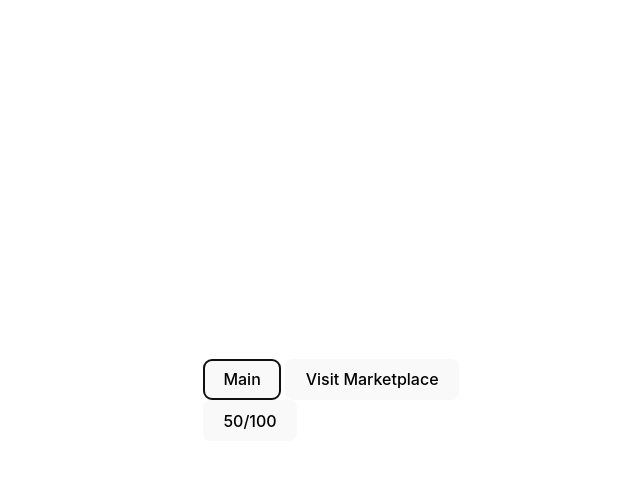
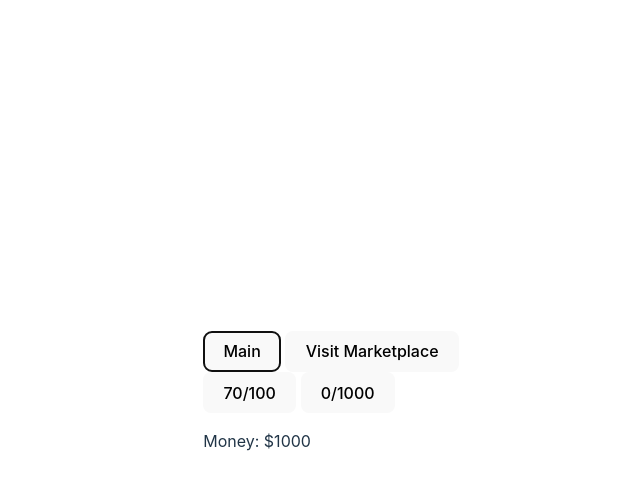
Before and after one commit to Khemio/incermental-game, a website built with Vite: page index.html in a window 1280 px wide. Both pictures are taken after a click on the button "Main". Shown: the whole page, without its empty margins (309-949 px from the left). Built offline with nearby package versions, Linux system fonts and the light colour scheme.

Commit message:
basic functions done

```diff
--- a/index.html
+++ b/index.html
@@ -13,30 +13,18 @@
 
       <div class="menus">
         <div class="main">
-          <button id="star1">0%</button>
-          <button id="mine" class="hidden">Mine Stone</button>
+          <button id="star1">0/100</button>
+          <button id="star2">0/1000</button>
         </div>
         <div class="marketplace hidden">
 
           <div class="sellButtons">
-            <!-- <div class="logs">
-              <button id="sell1" class="hidden">Sell [1] log</button>
-              <button id="sell10" class="hidden">Sell [10] logs</button>
-              <button id="sellAll" class="hidden">Sell All logs</button>
-            </div> -->
-            <!-- <div class="stones">
-              <button id="sellStones1" class="hidden">Sell [1] stone</button>
-              <button id="sellStones10" class="hidden">Sell [10] stones</button>
-              <button id="sellStonesAll" class="hidden">Sell All stones</button>
-            </div>
-          </div> -->
-
           <div class="upgrades">
-            <button id="autoChopper">Buy [1] Auto Chopper ($100)</button>
+            <button id="star1Boost">Buy Star 1 Boost ($50)</button>
+            <button id="star2Boost">Buy Star 2 Boost ($100)</button>
           </div>
 
           <div class="items">
-            <button id="buyPickaxe">Buy [1] Pickaxe ($50)</button>
           </div>
 
         </div>
@@ -46,9 +34,6 @@
 
       <div class="inventory">
         <p id="money">Money: $0</p>
-        <!-- <p id="logs">You own 0 logs</p>
-        <p id="stones">You own 0 stones</p>
-        <p id="pickaxes">You own 0 pickaxes</p> -->
       </div>
     </div>
     <script type="module" src="/main.js"></script>
--- a/main.js
+++ b/main.js
@@ -1,72 +1,84 @@
 import './style.css'
 
 const star1Btn = document.querySelector('#star1');
-const mineBtn = document.querySelector('#mine');
+const star2Btn = document.querySelector('#star2');
 const visitBtn = document.querySelector('#visit');
 const mainBtn = document.querySelector('#visitMain');
 
-const buyAutoChopBtn = document.querySelector('#autoChopper');
-const buyPickaxeBtn = document.querySelector('#buyPickaxe');
+const star1BoostBtn = document.querySelector('#star1Boost');
+const star2BoostBtn = document.querySelector('#star2Boost');
 
 const menus = Array.from(document.querySelector('.menus').children);
 
 let star1Power = 0;
 let star1Limit = 100;
 let star1Gain = 10;
-let stones = 0;
-let money = 0;
-let pickaxes = 0;
-let logsPlus = 1;
-let stonePlus = 1;
-let autoLogPlus = 0;
-let autoLogPrice = 100;
-let pickaxePrice = 50;
+let star2Power = 0;
+let star2Limit = 1000;
+let star2Gain = 150;
+
+let money = 1000;
+let star1Boosts = 0;
+let star1BoostPower = 300;
+let star1BoostPrice = 50;
+
+let star2Boosts = 0;
+let star2BoostPower = 50;
+let star2BoostPrice = 100;
 let star1Price = 1;
-let stonePrice = 5;
+let star2Price = 5;
+
 let curMenu;
+let curIntervalId;
 
-star1Btn.addEventListener('click', chop);
-mineBtn.addEventListener('click', mine);
+// star1Btn.addEventListener('click', chop);
+star2Btn.addEventListener('click', powerStar2);
 visitBtn.addEventListener('click', visitMarket);
 mainBtn.addEventListener('click', visitMain);
-buyAutoChopBtn.addEventListener('click', buyAutoChop);
-buyPickaxeBtn.addEventListener('click', buyPickaxe);
+star1BoostBtn.addEventListener('click', buyStar1Boost);
+star2BoostBtn.addEventListener('click', buyStar2Boost);
 
+curIntervalId = startInterval();
+
+function startInterval(time = 1000) {
     setInterval(() => {
         star1Power += star1Gain;
-    if (star1Power === star1Limit) {
-        star1Power = 0;
+        if (star1Power >= star1Limit) {
+            star1Power = star1Power - star1Limit;
             money += star1Price;
         }
         changeInventory();
         changeMarket();
 
         star1Btn.innerHTML = `${star1Power}/${star1Limit}`;
-}, 500);
+    }, time);
+}
 
-
-// function update() {
-//     star1Btn.innerHTML = `${(star1Power + star1Gain)/60}/${star1Limit}`;
-//     // console.log(star1Power);
-//     requestAnimationFrame(update);
-// }
-
-// update();
-
-function chop() {
-    logs += logsPlus;
+function powerStar1() {
+    star1Power += star1Gain;
+        if (star1Power >= star1Limit) {
+            star1Power = star1Power - star1Limit;
+            money += star1Price;
+        }
         changeInventory();
         changeMarket();
 }
 
-function mine() {
-    stones += stonePlus;
+function powerStar2() {
+    star2Power += star2Gain + star2BoostPower * star2Boosts;
+    if (star2Power >= star2Limit) {
+        star2Power = star2Power - star2Limit;
+        money += star2Price;
+    }
     changeInventory();
     changeMarket();
+
+    star2Btn.innerHTML = `${star2Power}/${star2Limit}`;
 }
 
 function changeInventory() {
     document.querySelector('#money').innerHTML = `Money: $${money}`;
+    console.log('inventory')
 }
 
 function visitMarket() {
@@ -80,51 +92,39 @@ function visitMain() {
 function switchMenu(curMenu) {
     menus.forEach(menu => {
         if (!menu.classList.contains('hidden')) menu.classList.add('hidden');
-        if (menu.classList.contains(curMenu)) menu.classList.remove('hidden');
+        if (menu.classList.contains(curMenu) || menu.classList.contains('inventory')) menu.classList.remove('hidden');
     })
 }
 
 function changeMarket() {
-    if (money >= 100) {
-        buyAutoChopBtn.classList.remove('hidden');
+    if (money >= 50) {
+        star1BoostBtn.classList.remove('hidden');
     }
     else {
-        buyAutoChopBtn.classList.add('hidden');
+        star1BoostBtn.classList.add('hidden');
     }
 
-    if (money >= 50) {
-        buyPickaxeBtn.classList.remove('hidden');
+    if (money >= 100) {
+        star2BoostBtn.classList.remove('hidden');
     }
     else {
-        buyPickaxeBtn.classList.add('hidden');
+        star2BoostBtn.classList.add('hidden');
     }
 }
 
-// function sellLogs(logQt = logs) {
-//     logs -= logQt;
-//     money += logQt * logPrice;
-//     changeInventory();
-//     changeMarket();
-// }
+function buyStar1Boost() {
+    star1Boosts++;
+    money -= star1BoostPrice;
+    changeInventory();
+    changeMarket();
 
-// function sellStones(stoneQt = stones) {
-//     stones -= stoneQt;
-//     money += stoneQt * stonePrice;
-//     changeInventory();
-//     changeMarket();
-// }
+    curIntervalId = null;
+    curIntervalId = startInterval(1000 - star1BoostPower * star1Boosts);
+}
 
-function buyAutoChop() {
-    autoLogPlus++;
-    money -= autoLogPrice;
+function buyStar2Boost() {
+    star2Boosts++;
+    money -= star2BoostPrice;
     changeInventory();
     changeMarket();
 }
-
-function buyPickaxe() {
-    pickaxes++;
-    money -= pickaxePrice;
-    changeInventory();
-    changeMarket();
-    mineBtn.classList.remove('hidden');
-}
```
Lines whose indentation alone changed are shown as unchanged.
